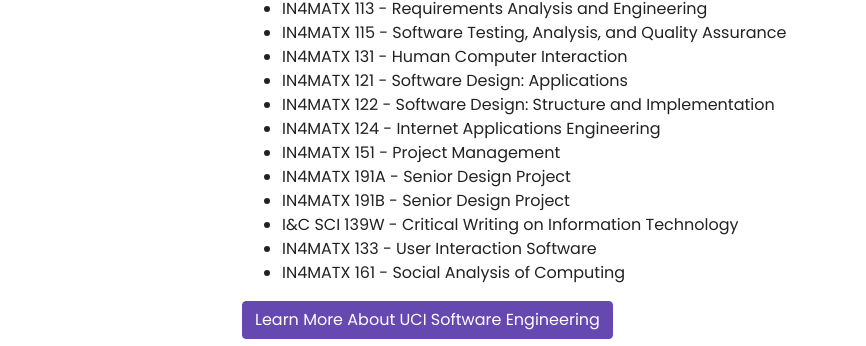
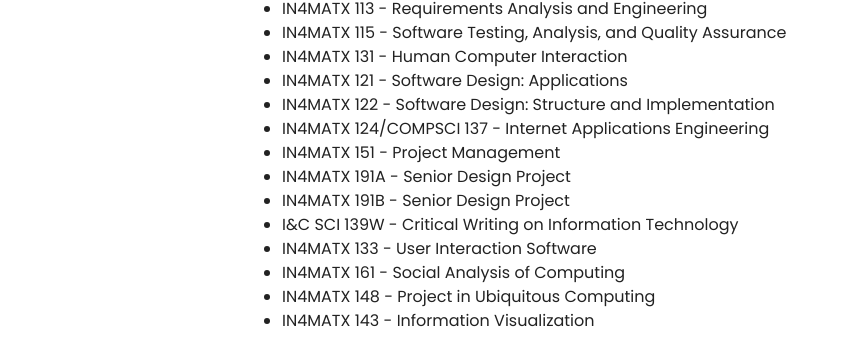
Before and after one commit to rgeluz/PortfolioWebsite, a plain HTML site: page courses.html in a window 1280 px wide. Shown: the part 856-1202 px from the top of the page, 414-1280 px from the left. Drawn offline with nearby package versions, Linux system fonts and the light colour scheme.

Commit message:
updated courses page

```diff
--- a/courses.html
+++ b/courses.html
@@ -143,13 +143,15 @@ WRITTEN BY: Roman Geluz
             <li>IN4MATX 131 - Human Computer Interaction</li>
             <li>IN4MATX 121 - Software Design: Applications</li>
             <li>IN4MATX 122 - Software Design: Structure and Implementation</li>
-            <li>IN4MATX 124 - Internet Applications Engineering</li>
+            <li>IN4MATX 124/COMPSCI 137 - Internet Applications Engineering</li>
             <li>IN4MATX 151 - Project Management</li>
             <li>IN4MATX 191A - Senior Design Project</li>
             <li>IN4MATX 191B - Senior Design Project</li>
             <li>I&C SCI 139W - Critical Writing on Information Technology</li>
             <li>IN4MATX 133 - User Interaction Software</li>
             <li>IN4MATX 161 - Social Analysis of Computing</li>
+            <li>IN4MATX 148 - Project in Ubiquitous Computing</li>
+            <li>IN4MATX 143 - Information Visualization</li>
           </ul>
           <a href="https://www.ics.uci.edu/ugrad/degrees/degree_se.php" target="_blank" class="btn btn-primary">Learn More About UCI Software Engineering</a>
     		</div>
```
